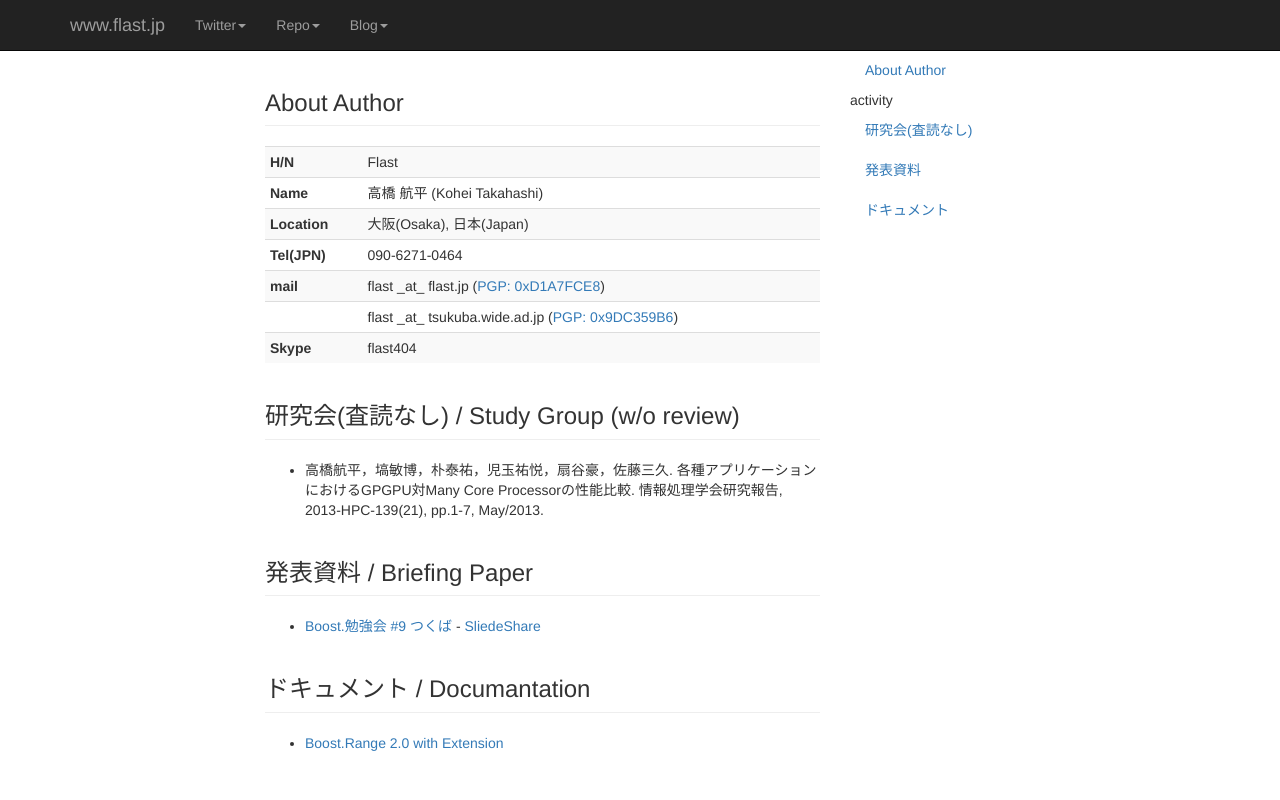
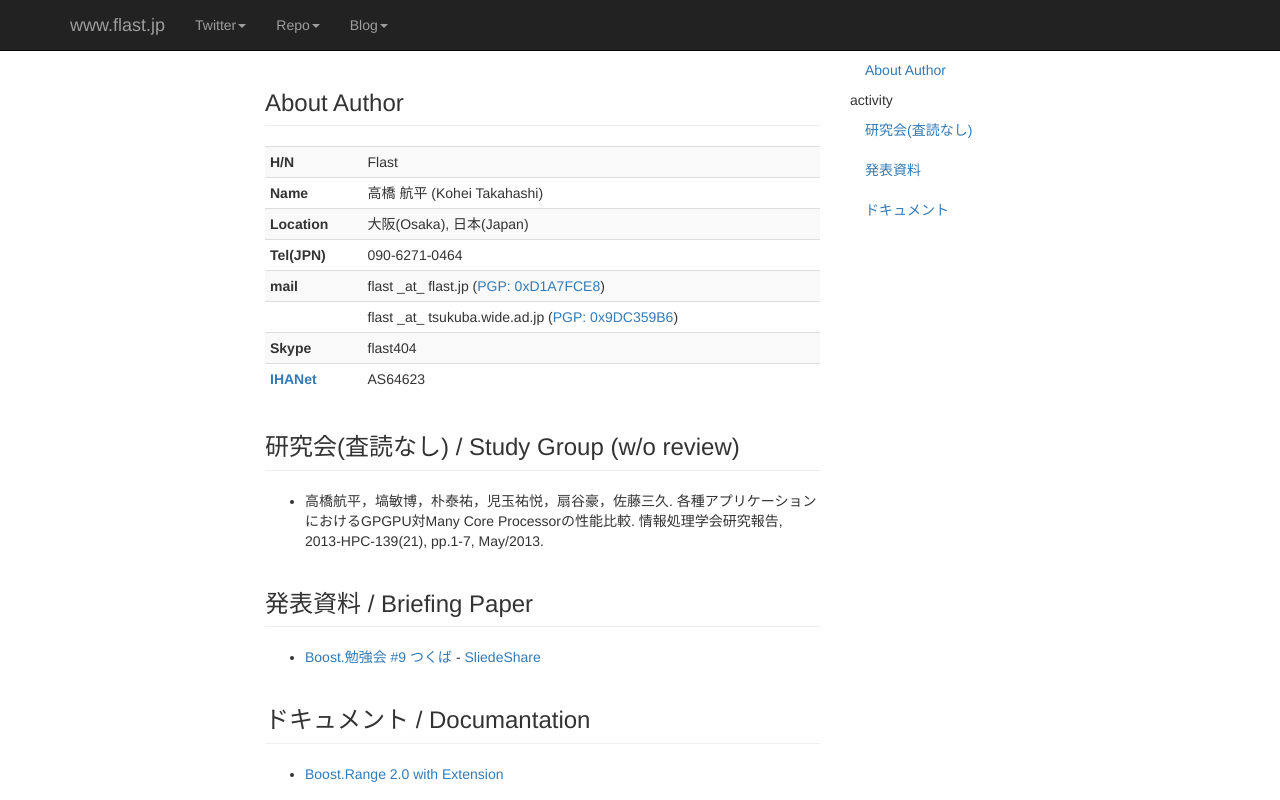
Before and after one commit to Flast/flast.github.io, a plain HTML site: page index.html in a window 1280 px wide. Drawn offline with nearby package versions, Linux system fonts and the light colour scheme.

Commit message:
Add IHANet ASN
Signed-off-by: Kohei Takahashi <flast@flast.jp>

```diff
--- a/index.html
+++ b/index.html
@@ -79,6 +79,7 @@
             <tr><th>mail</th><td>flast _at_ flast.jp (<a href="http://pgp.nic.ad.jp/pks/lookup?op=get&search=0xD1A7FCE8">PGP: 0xD1A7FCE8</a>)</td></tr>
             <tr><th/><td>flast _at_ tsukuba.wide.ad.jp (<a href="http://pgp.nic.ad.jp/pks/lookup?op=get&search=0x9DC359B6">PGP: 0x9DC359B6</a>)</td></tr>
             <tr><th>Skype</th><td>flast404</td></tr>
+            <tr><th><a href="http://www.ihanet.info/">IHANet</a></th><td>AS64623</td></tr>
           </table>
         </section>
         <section id="study-group-without-review">
```
